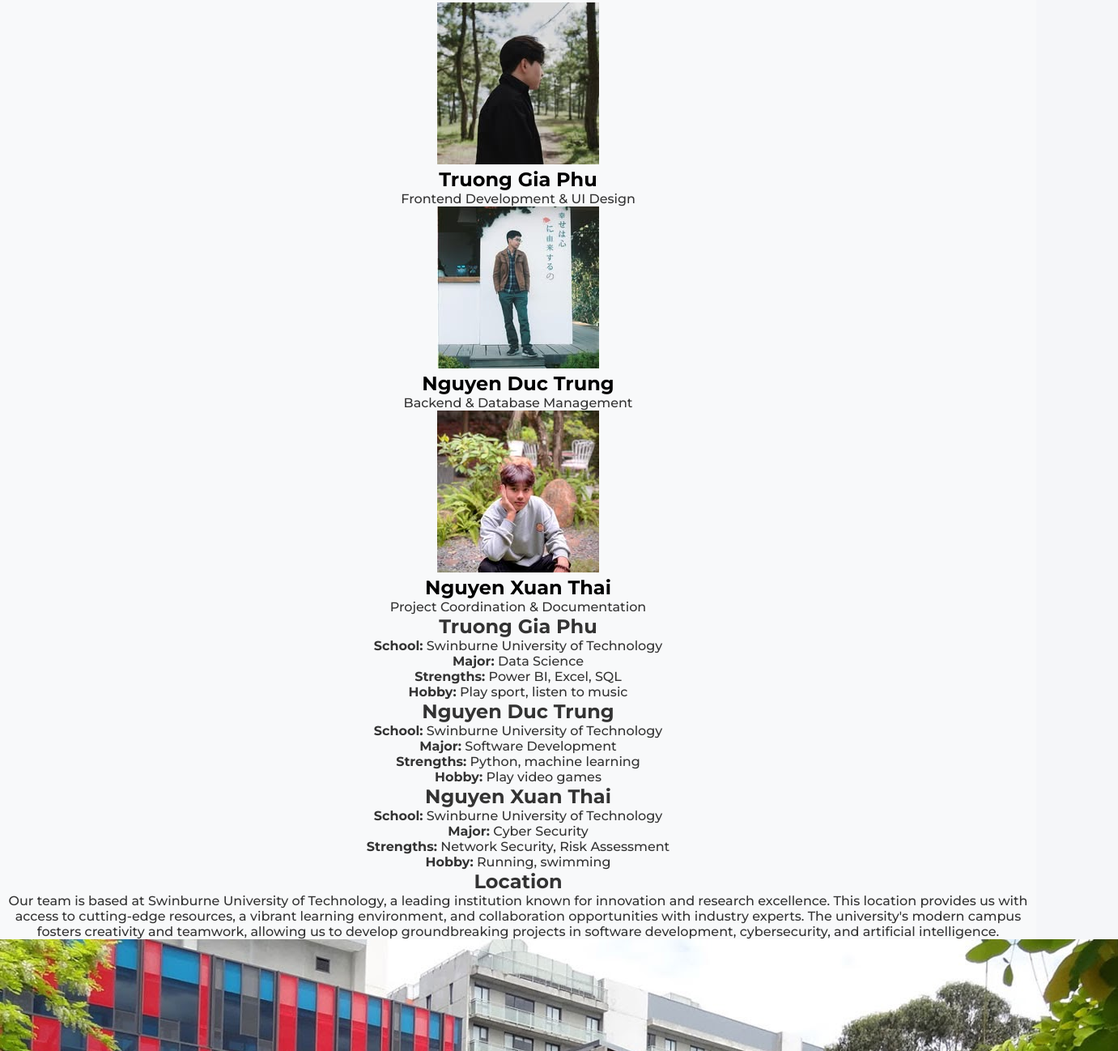
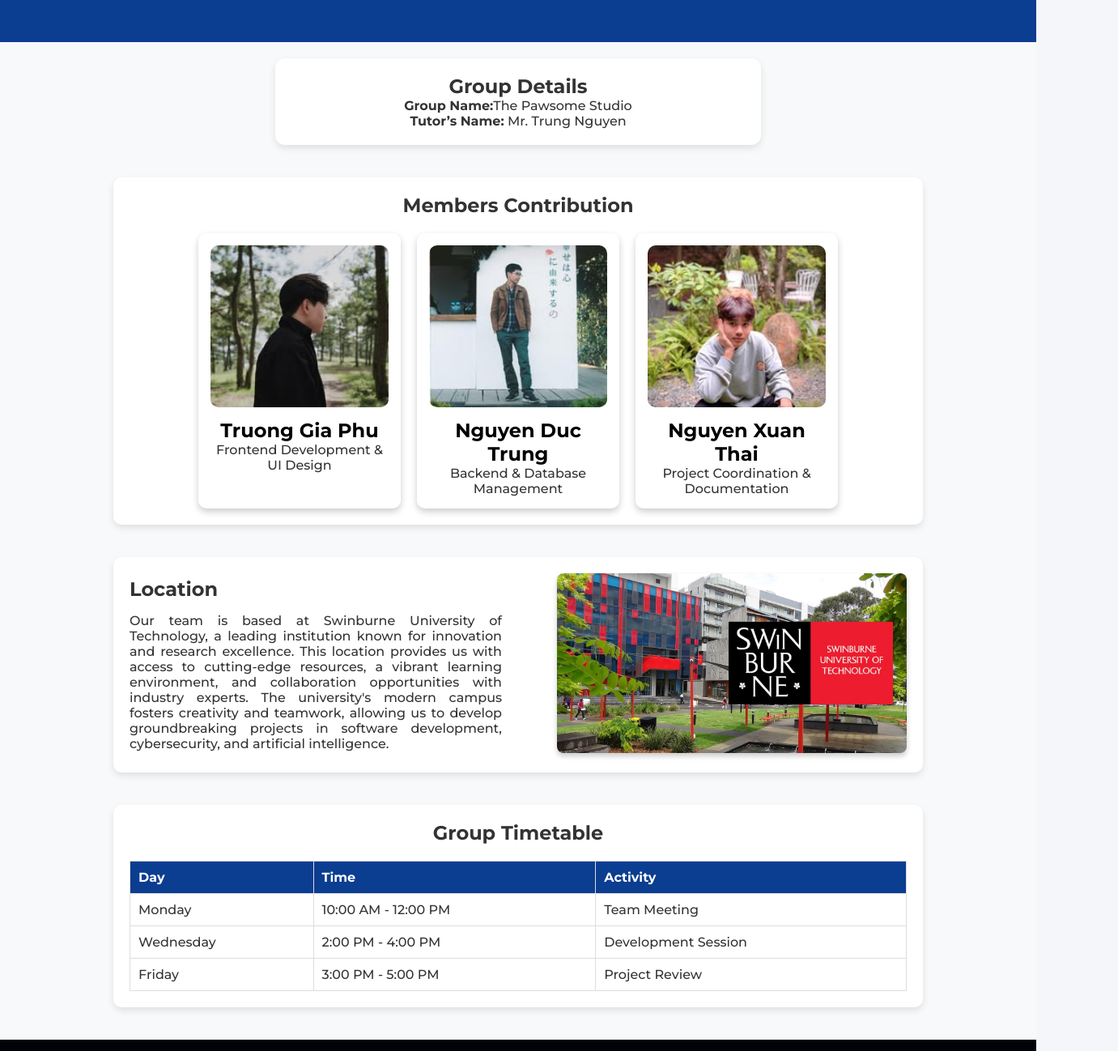
Before and after one commit to giaphu20056/COS10026-Project, a plain HTML site: page about.html in a window 1280 px wide. Shown: the part 267-1565 px from the top of the page at 81% size, 1381 px wide, since content can reach past the window. Drawn offline with Linux system fonts and the light colour scheme.

Commit message:
Save current work before pull

```diff
--- a/style/style.css
+++ b/style/style.css
@@ -840,3 +840,219 @@ input, select, textarea {
 .apply-button:hover {
     background: #003f7f;
 }
+
+
+
+/* filename: style.css
+authors:
+    1. Duc Trung Nguyen
+    2. Truong Gia Phu
+    3.
+created: 17 Feb 2025
+last modified: Feb 2025
+description: styling for about.html */
+
+/* About Section */
+.about-section {
+  padding: 60px 20px;
+  background-color: #0b3d91;
+  color: white;
+}
+
+.about-section h1 {
+  font-size: 2.5rem;
+  font-weight: bold;
+}
+
+.about-section p {
+  font-size: 1.2rem;
+  max-width: 800px;
+  margin: 0 auto;
+}
+
+/* Sections */
+.about-container {
+  max-width: 1000px;
+  margin: 40px auto;
+  padding: 20px;
+  background: white;
+  box-shadow: 0 4px 8px rgba(0, 0, 0, 0.1);
+  border-radius: 10px;
+}
+
+.group-card {
+    background: white;
+    max-width: 600px;
+    margin: 20px auto;
+    padding: 20px;
+    border-radius: 12px;
+    box-shadow: 0 4px 10px rgba(0, 0, 0, 0.1);
+    text-align: center;
+}
+
+/* Photo Section */
+.photo-section {
+    display: flex;
+    align-items: center;
+    justify-content: space-between;
+    max-width: 1000px;
+    margin: 40px auto;
+    padding: 20px;
+    background: white;
+    box-shadow: 0 4px 8px rgba(0, 0, 0, 0.1);
+    border-radius: 10px;
+}
+
+.photo-text {
+    width: 50%;
+    text-align: justify;
+    padding-right: 20px;
+}
+
+.photo-text h2 {
+    margin-bottom: 15px;
+}
+
+.photo-container {
+    width: 45%;
+    display: flex;
+    flex-direction: column;
+    align-items: center;
+}
+
+.photo-container img {
+    width: 100%;
+    height: auto;
+    border-radius: 8px;
+    box-shadow: 0 4px 6px rgba(0, 0, 0, 0.2);
+}
+
+
+
+
+
+/* Team Section */
+.team-container {
+  display: flex;
+  justify-content: center;
+  gap: 20px;
+  flex-wrap: wrap;
+}
+
+.team-member {
+  background: white;
+  border-radius: 10px;
+  box-shadow: 0px 4px 8px rgba(0, 0, 0, 0.1);
+  text-align: center;
+  width: 300px;
+  padding: 20px;
+}
+
+.team-member img {
+  width: 100%;
+  height: 250px;
+  object-fit: cover;
+  border-radius: 8px;
+}
+
+/* ====== Member Cards ====== */
+.team-container {
+    display: flex;
+    justify-content: center;
+    gap: 20px;
+    margin-top: 20px;
+}
+
+.team-member {
+    width: 250px;
+    text-align: center;
+    background: white;
+    padding: 15px;
+    border-radius: 10px;
+    box-shadow: 0 4px 8px rgba(0, 0, 0, 0.2);
+    cursor: pointer;
+    transition: transform 0.3s ease;
+}
+
+.team-member:hover {
+    transform: scale(1.05);
+}
+
+.team-member img {
+    width: 100%;
+    height: 200px;
+    object-fit: cover;
+    border-radius: 10px;
+}
+
+.team-member h2 {
+    margin-top: 10px;
+}
+
+/* ====== Popup Modal ====== */
+.popup {
+    display: none;
+    position: fixed;
+    z-index: 1000;
+    left: 0;
+    top: 0;
+    width: 100%;
+    height: 100%;
+    background-color: rgba(0, 0, 0, 0.5);
+    justify-content: center;
+    align-items: center;
+}
+
+.popup:target {
+    display: flex;
+}
+
+.popup-content {
+    background: white;
+    padding: 20px;
+    width: 40%;
+    text-align: left;
+    border-radius: 10px;
+    box-shadow: 0 5px 10px rgba(0, 0, 0, 0.3);
+    animation: fadeIn 0.3s;
+}
+
+/* Animation */
+@keyframes fadeIn {
+    from { opacity: 0; transform: translateY(-10px); }
+    to { opacity: 1; transform: translateY(0); }
+}
+
+
+/* Vùng bấm bên ngoài popup */
+.close-area {
+    position: absolute;
+    top: 0;
+    left: 0;
+    width: 100%;
+    height: 100%;
+}
+
+
+/* Timetable */
+.timetable-section h2 {
+    margin-bottom: 20px; /* Tạo khoảng cách giữa tiêu đề và bảng */
+}
+
+.timetable-section table {
+    margin-top: 10px; /* Tạo khoảng cách giữa tiêu đề và bảng */
+    width: 100%;
+    border-collapse: collapse;
+}
+
+.timetable-section th,
+.timetable-section td {
+    border: 1px solid #ddd;
+    padding: 10px;
+    text-align: left;
+}
+
+.timetable-section th {
+    background-color: #0b3d91;
+    color: white;
+}
```
